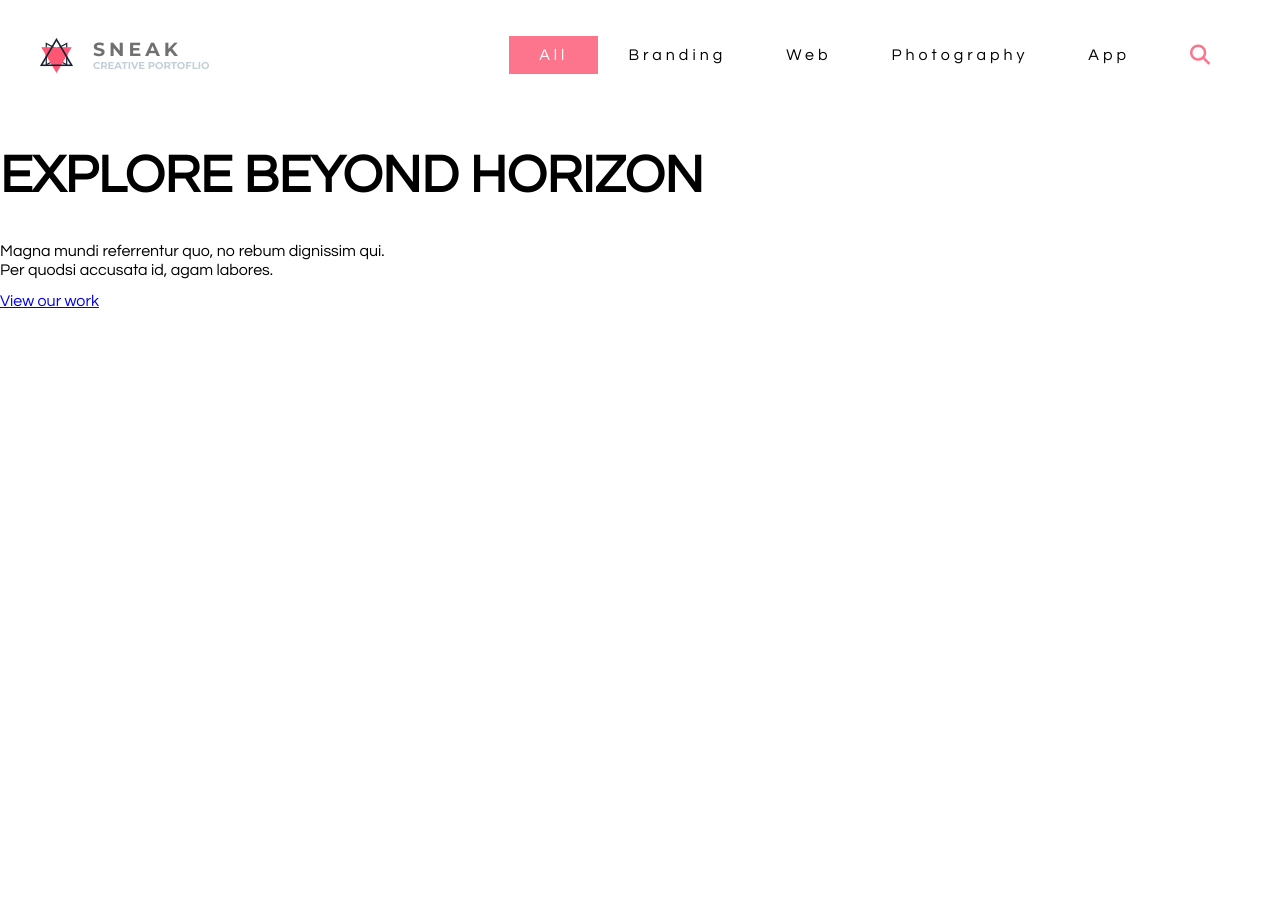
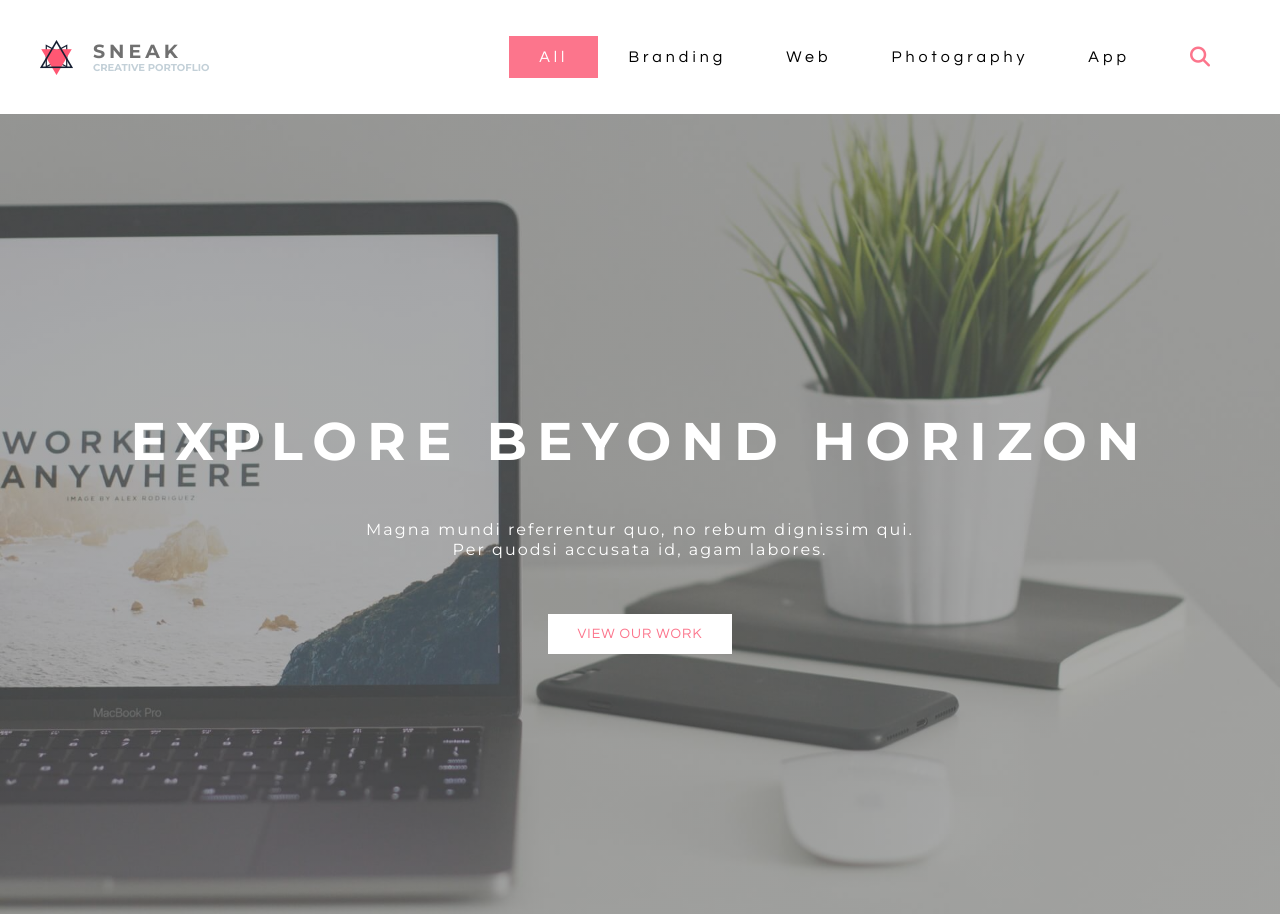
Before and after one commit to lassorichard/sneak_test, a website: page app/index.html in a window 1280 px wide. Before the commit the page ends 800 px from the top, so only its background shows below. Drawn offline with Linux system fonts and the light colour scheme.

Commit message:
adding hero section

```diff
--- /dev/null
+++ b/app/scss/components/_buttons.scss
@@ -0,0 +1,15 @@
+.btn {
+  padding: 12px 30px;
+  text-transform: uppercase;
+  @include font-size(14px);
+  letter-spacing: 1px;
+
+  &--primary {
+    background: $rose;
+    color: $white;
+  }
+  &--secondary {
+    background: $white;
+    color: $rose;
+  }
+}
--- a/app/scss/fonts/_fonts.scss
+++ b/app/scss/fonts/_fonts.scss
@@ -4,16 +4,23 @@ body {
   font-family: 'Questrial', sans-serif;
 }
 
+a {
+  text-decoration: none;
+}
+
 h1 {
-  font-family: 'Questrial', sans-serif;
+  font-family: 'Montserrat', sans-serif;
   @include font-size (53px);
   font-weight: bold;
+  letter-spacing: 10px;
 }
 
 h2 {
-  font-family: 'Questrial', sans-serif;
+  font-family: 'Montserrat', sans-serif;
   @include font-size (16px);
   font-weight: normal;
+  letter-spacing: 2px;
+  line-height: 20px;
 }
 
 .title-brand {
--- a/app/scss/layout/_header.scss
+++ b/app/scss/layout/_header.scss
@@ -54,7 +54,7 @@
 
       li {
         @include from (desktop) {
-          padding: 10px 30px;
+          padding: 12px 30px;
         }
       }
 
@@ -105,10 +105,6 @@
       li {
         padding: 20px 0;
         width: 100%;
-
-        @include from (desktop) {
-          padding: 10px 30px !important;
-        }
       }
     }
   }
--- /dev/null
+++ b/app/scss/layout/_hero.scss
@@ -0,0 +1,18 @@
+.hero {
+  background: linear-gradient(to left, rgba($black, 0.6), rgba($black, 0.6)), url('../images/hero.jpg') no-repeat center center;
+  background-size: cover;
+  height: 100vh;
+  display: flex;
+  flex-direction: column;
+  align-items: center;
+  justify-content: center;
+  text-align: center;
+
+  &__title, &__subtitle{
+    color: $white;
+  }
+
+  .btn {
+    margin-top: 40px;
+  }
+}
--- a/app/scss/main.scss
+++ b/app/scss/main.scss
@@ -5,3 +5,5 @@
 @import "mixins/mixins";
 @import "fonts/fonts";
 @import "layout/header";
+@import "layout/hero";
+@import "components/buttons";
```
Also changed, not shown: app/css/main.css, app/images/hero.jpg (added).
